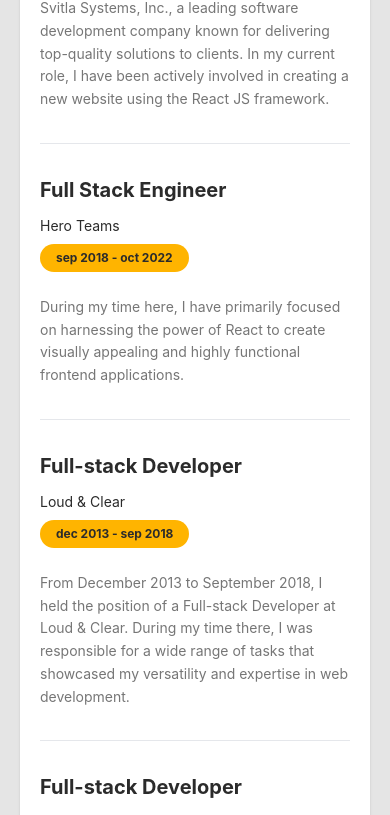
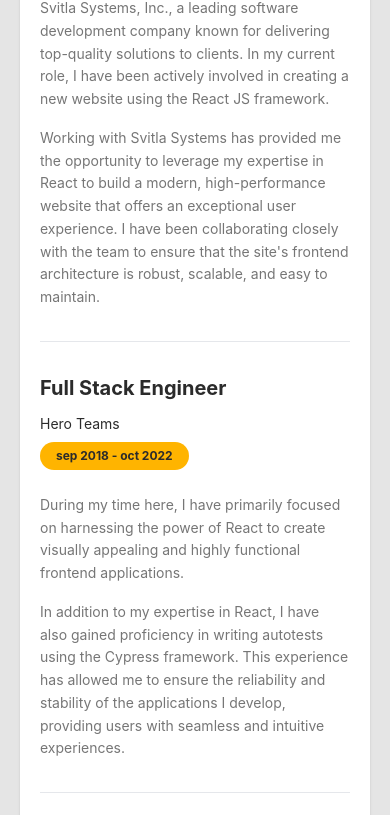
Before and after one commit to russyDev/react-portfolio-next, a Next.js app: page / in a window 390 px wide. Shown: the part 3336-4151 px from the top of the page. Built offline with nearby package versions, Linux system fonts and the light colour scheme; no server answers.

Commit message:
Update WorkHistory: show 2 paragraphs per item and remove Certificate titles

```diff
--- a/src/app/components/WorkHistory.tsx
+++ b/src/app/components/WorkHistory.tsx
@@ -52,9 +52,13 @@
 
                 {/* Right Column - Description */}
                 <div className="lg:w-3/4">
-                  <p className="text-sm md:text-base text-[#767676] dark:text-gray-300 leading-relaxed">
-                    {experience.description[0]}
-                  </p>
+                  <div className="space-y-4">
+                    {experience.description.slice(0, 2).map((paragraph, paraIndex) => (
+                      <p key={paraIndex} className="text-sm md:text-base text-[#767676] dark:text-gray-300 leading-relaxed">
+                        {paragraph}
+                      </p>
+                    ))}
+                  </div>
                 </div>
               </div>
             ))}
```
